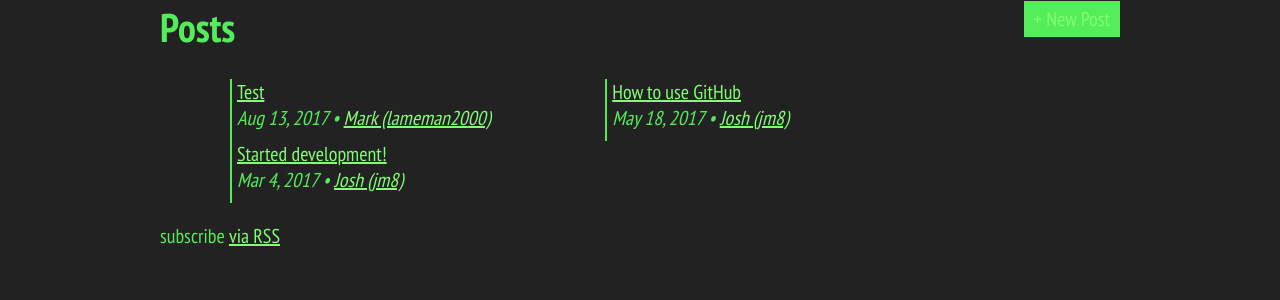
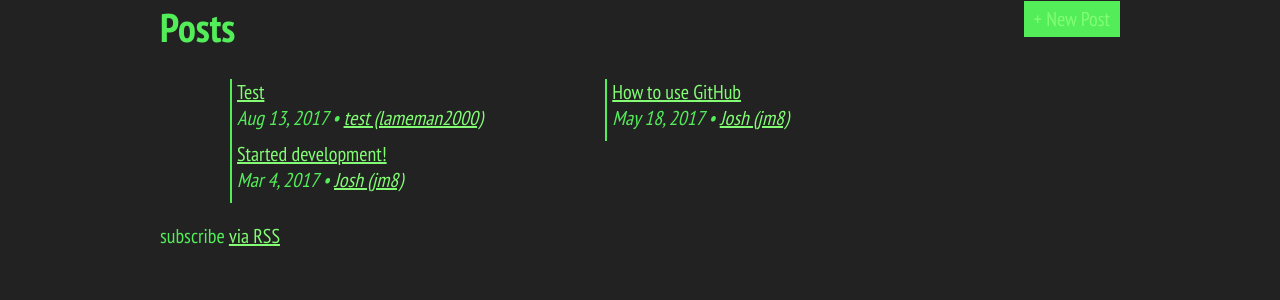
Before and after one commit to DarbyCAT/legacy, a Jekyll site: the page built from posts.html, in a window 1280 px wide. Shown: the part 236-536 px from the top of the page. Built offline with Jekyll 4.4.1, drawn with Linux system fonts in a browser that asks for light colours.

Commit message:
Update authors.yml

```diff
--- a/_data/authors.yml
+++ b/_data/authors.yml
@@ -8,7 +8,7 @@ testuser:
     name: testuser
     alias: testuser
 lameman2000:
-    name: Mark
+    name: test
     alias: lameman2000
 epicstormcloud:
     name: Christopher
```
